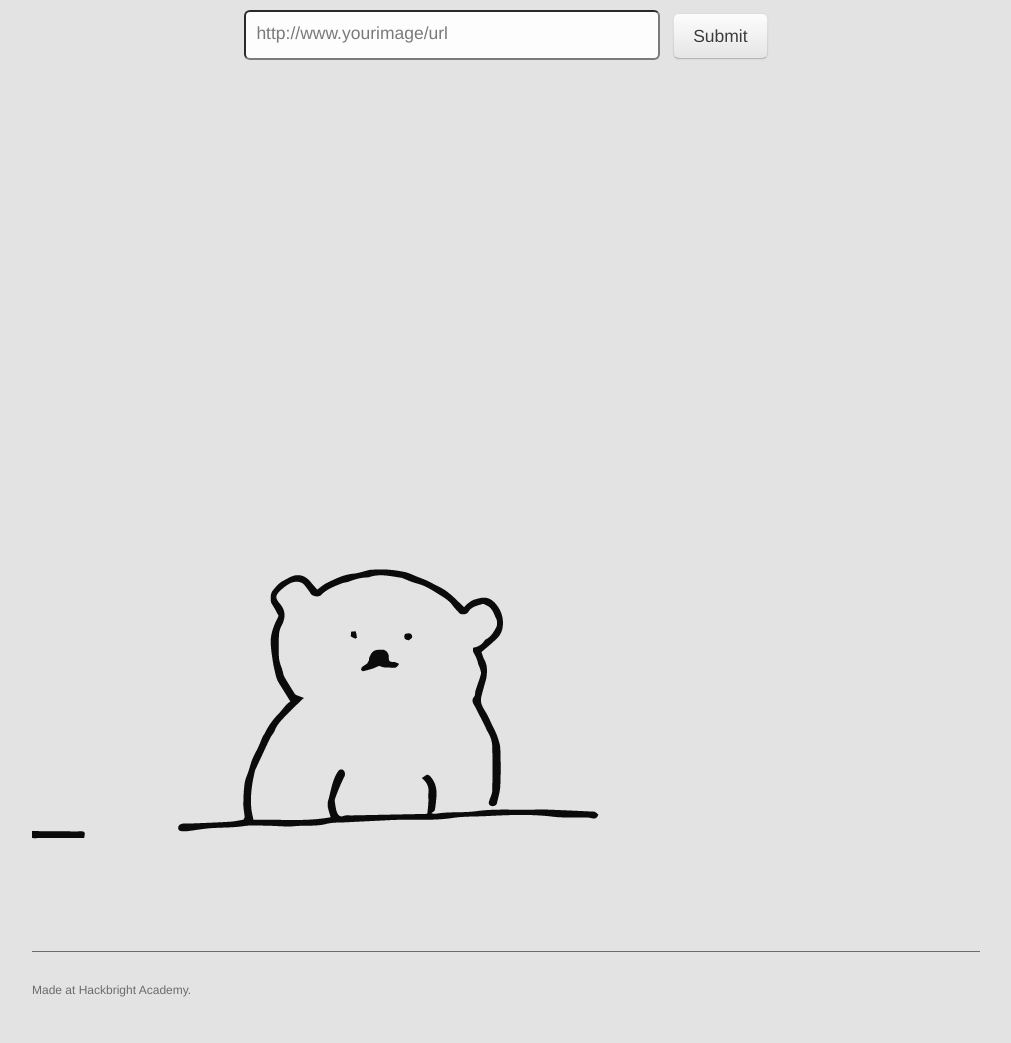
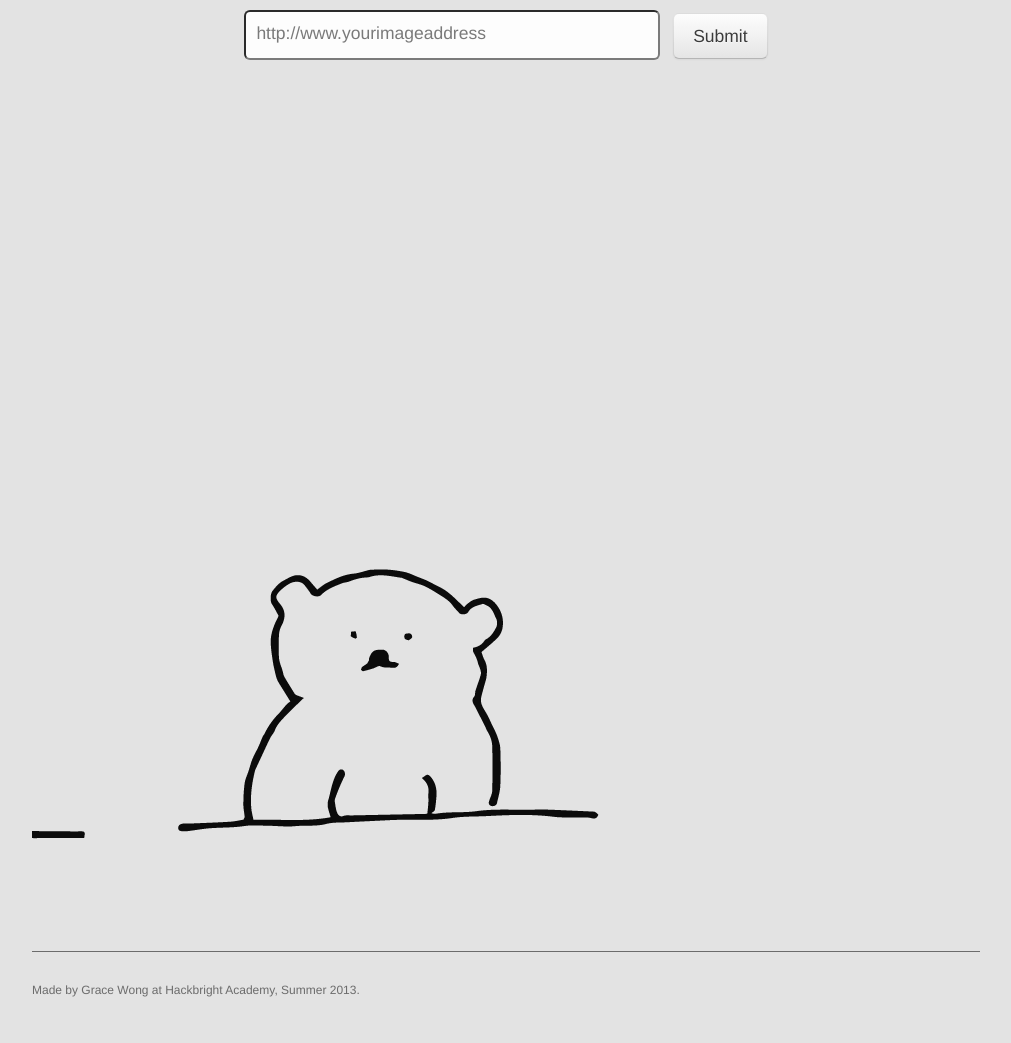
Before and after one commit to gwongz/font_seeker, a Flask app: page / in a window 1280 px wide. Shown: the part 250-1293 px from the top of the page, without its empty margins (134-1145 px from the left). Run offline with Flask 2, Linux system fonts and the light colour scheme; some libraries are stand-ins or nearby versions.

Commit message:
Adds social icon

```diff
--- a/templates/index.html
+++ b/templates/index.html
@@ -9,11 +9,8 @@
 
 </head>
 
-
 <body>
     <div id="wrapper">
-
-
         <nav>
             <img src="static/images/bear_telescope_cropped.png" class="logo">
             <img src="static/images/logo.png">
@@ -21,11 +18,9 @@
         </nav>
 
 
-
-
         <div id="wrapper">
             <form action="/send_image" class="image-form">
-            <input type="text" name="img" placeholder="http://www.yourimage/url" class="image-url">
+            <input type="text" name="img" placeholder="http://www.yourimageaddress" class="image-url">
             <input type="submit" value="Submit" class="btn btn-large" id="img_submit">
             </form>
         </div>
@@ -35,18 +30,26 @@
         </div>
 
 
-
         <div class="container">
             <img src="static/images/bear_unhappy.png">
         </div>
 
 
 
+        <div id="social" class="addthis_toolbox addthis_32x32_style addthis_default_style">
+        <a class="addthis_button_twitter_follow" addthis:userid="gwongz"></a> </div>
+
         <footer>
-          <p><a href="http://www.hackbrightacademy.com">Made at Hackbright Academy.</a></p>
+
+          <p>Made by <a href="https://github.com/gwongz">Grace Wong</a> at <a href="http://www.hackbrightacademy.com">Hackbright Academy</a>, Summer 2013.</p>
+
         </footer>
 
-    </div>
+   </div>
+
+  <script type="text/javascript" src="//s7.addthis.com/js/300/addthis_widget.js#pubid=ra-52129bea051a0228"></script>
+
+
 
 
   <script src="http://ajax.googleapis.com/ajax/libs/jquery/1.10.2/jquery.min.js"></script>
@@ -71,7 +74,7 @@
         beforeSend: function () {
             $form.trigger("loading");
 
-            $("#results").html("I'm working on your request. Please hold on...").append( '<br><br><img src="static/images/ajax-loader.gif"/>');
+            $("#results").html("I'm working on your request. Please hold on...  ").append( '<img src="static/images/ajax-loader.gif"/>');
 
 
 
@@ -95,7 +98,7 @@
              }
 
              if (data.success==true) {
-                 $("#results").html("Match found! The closest font to your sample is " + data.font_name +"." + "\n" + "I leave you with some Zen of Python written in " +data.font_name+ ":").append('<img src="static/specimens/' + data.font_name + '.png" />');
+                 $("#results").html("Match found! The closest font to your sample is " + data.font_name +"." + "\n" + "Here's a sample of " +data.font_name+ ":").append('<img src="static/specimens/' + data.font_name + '.png" />');
 
 
              }
```
